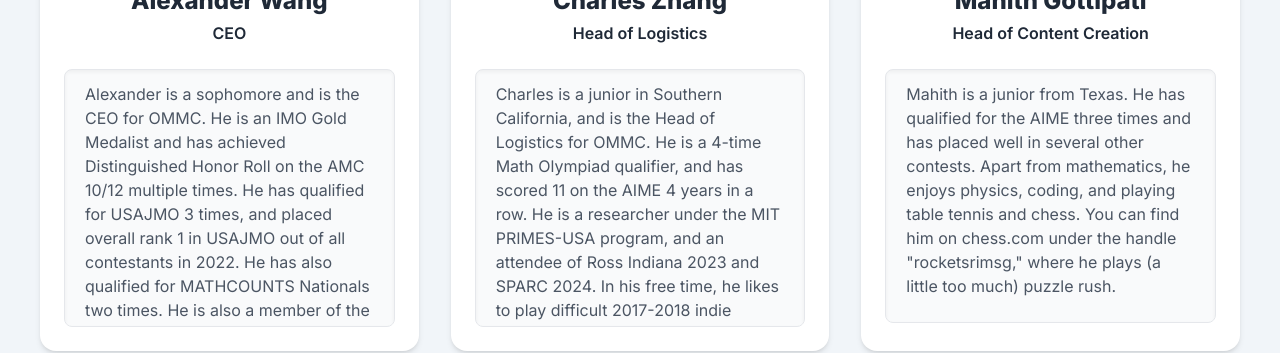
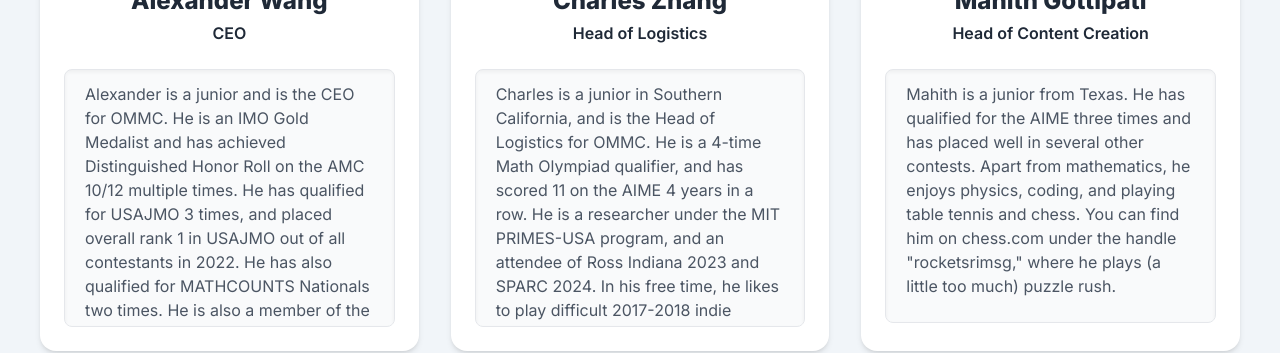
Before and after one commit to Kevin-Liu-01/OMMC-Website, a React (Create React App) app: page /staff in a window 1280 px wide. Shown: the part 447-800 px from the top of the page. Built offline with nearby package versions, Linux system fonts and the light colour scheme; a web font is replaced by a local one.

Commit message:
updated dotted grade

```diff
--- a/src/Pages/Staff.tsx
+++ b/src/Pages/Staff.tsx
@@ -11,7 +11,7 @@ const currentMembers = [
     imageSrc: "/staff/alexander.png",
     imageAlt: "Alexander Wang",
     role: "CEO",
-    bio: "Alexander is a sophomore and is the CEO for OMMC. He is an IMO Gold Medalist and has achieved Distinguished Honor Roll on the AMC 10/12 multiple times. He has qualified for USAJMO 3 times, and placed overall rank 1 in USAJMO out of all contestants in 2022. He has also qualified for MATHCOUNTS Nationals two times. He is also a member of the selective Lehigh ARML Fire Team. He will be attending the prestigious MOP program this summer. You can find him on AoPS with the nickname DottedCaculator.",
+    bio: "Alexander is a junior and is the CEO for OMMC. He is an IMO Gold Medalist and has achieved Distinguished Honor Roll on the AMC 10/12 multiple times. He has qualified for USAJMO 3 times, and placed overall rank 1 in USAJMO out of all contestants in 2022. He has also qualified for MATHCOUNTS Nationals two times. He is also a member of the selective Lehigh ARML Fire Team. He will be attending the prestigious MOP program this summer. You can find him on AoPS with the nickname DottedCaculator.",
   },
   {
     id: 2,
```
